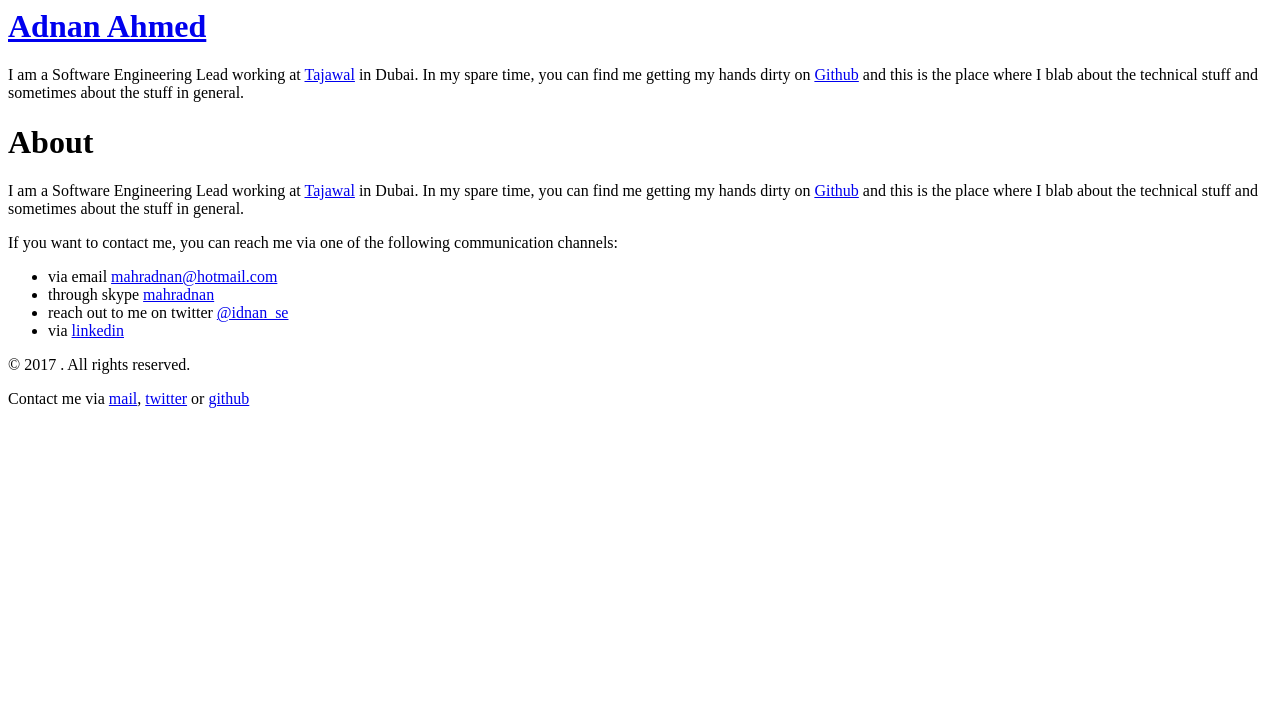
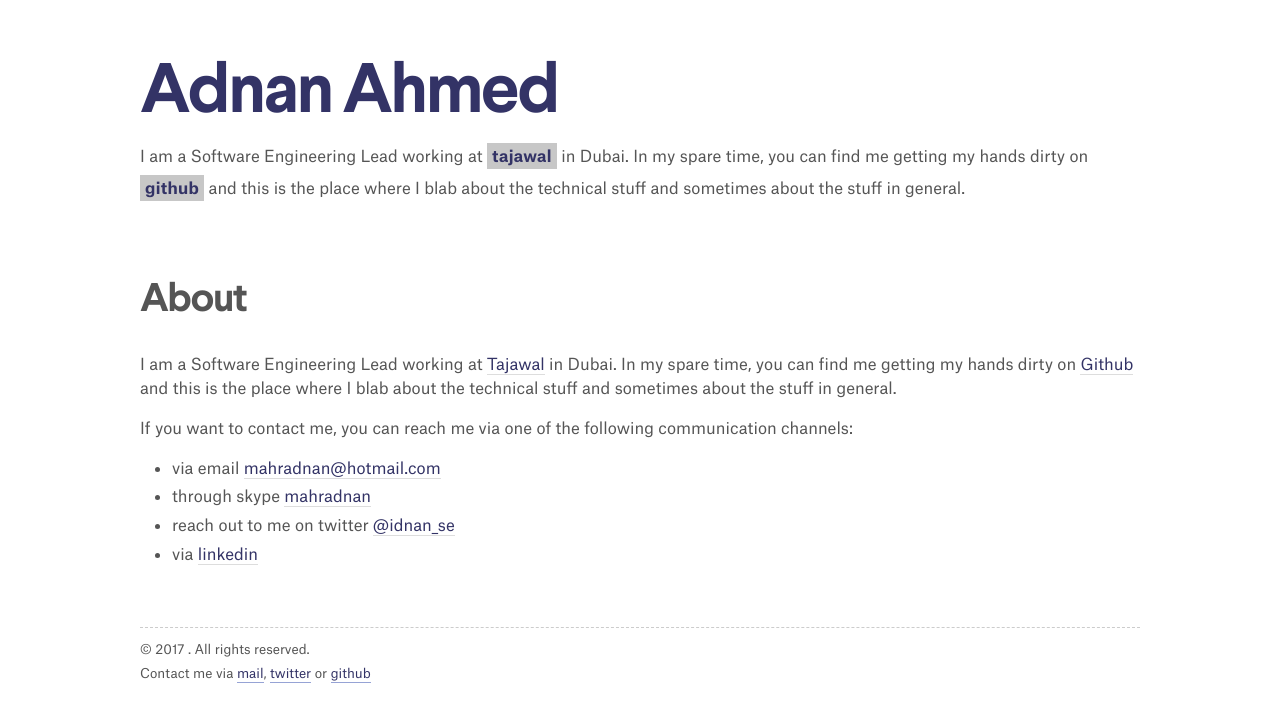
Before and after one commit to Idnan/idnan.github.io, a Jekyll site: the page built from about.md, in a window 1280 px wide. Shown: the top 722 px of the page. Built offline with Jekyll 4.4.1, drawn with Linux system fonts in a browser that asks for light colours; some web fonts are replaced.

Commit message:
fixed base url

```diff
--- a/_includes/head.html
+++ b/_includes/head.html
@@ -12,10 +12,10 @@
     {% endif %}
   </title>
 
-  <link rel="stylesheet" href="{{ site.baseurl }}public/css/style.css">
+  <link rel="stylesheet" href="{{ site.url }}/public/css/style.css">
   <link href="http://fonts.googleapis.com/css?family=Source+Sans+Pro|Poly" rel="stylesheet" type="text/css">
-  <link rel="stylesheet" href="{{ site.baseurl }}public/css/monokai_sublime.css">
+  <link rel="stylesheet" href="{{ site.url }}/public/css/monokai_sublime.css">
 
   <!-- RSS -->
-  <link rel="alternate" type="application/atom+xml" title="{{ site.title }}" href="{{ site.baseurl }}atom.xml">
+  <link rel="alternate" type="application/atom+xml" title="{{ site.title }}" href="{{ site.url }}/atom.xml">
 </head>
--- a/_layouts/default.html
+++ b/_layouts/default.html
@@ -48,7 +48,7 @@
 </div>
 <!-- /.page-wrap -->
 
-<script type="text/javascript" src="{{ site.baseurl }}public/js/highlight.pack.js"></script>
+<script type="text/javascript" src="{{ site.url }}/public/js/highlight.pack.js"></script>
 <script type="text/javascript">
     hljs.initHighlightingOnLoad();
 </script>
```
